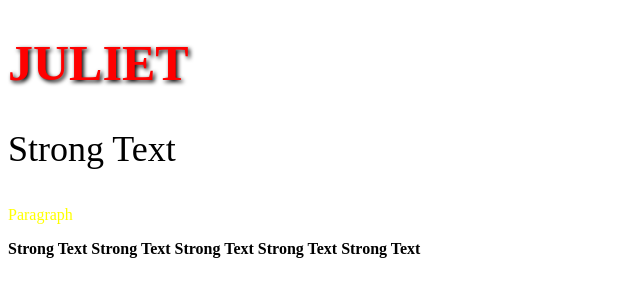
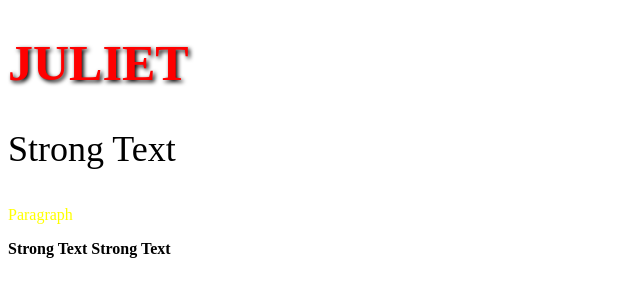
Before and after one commit to julitex19/HTML-Basics, a plain HTML site: page index.html in a window 1280 px wide. Shown: the whole page, without its empty margins (0-640 px from the left). Drawn offline with Linux system fonts and the light colour scheme.

Commit message:
commit msg from ju

```diff
--- a/index.html
+++ b/index.html
@@ -16,8 +16,5 @@
     <!-- inline tag -->
     <strong>Strong Text</strong>
     <b>Strong Text</b>
-    <b>Strong Text</b>
-    <b>Strong Text</b>
-    <b>Strong Text</b>
   </body>
 </html>
```
